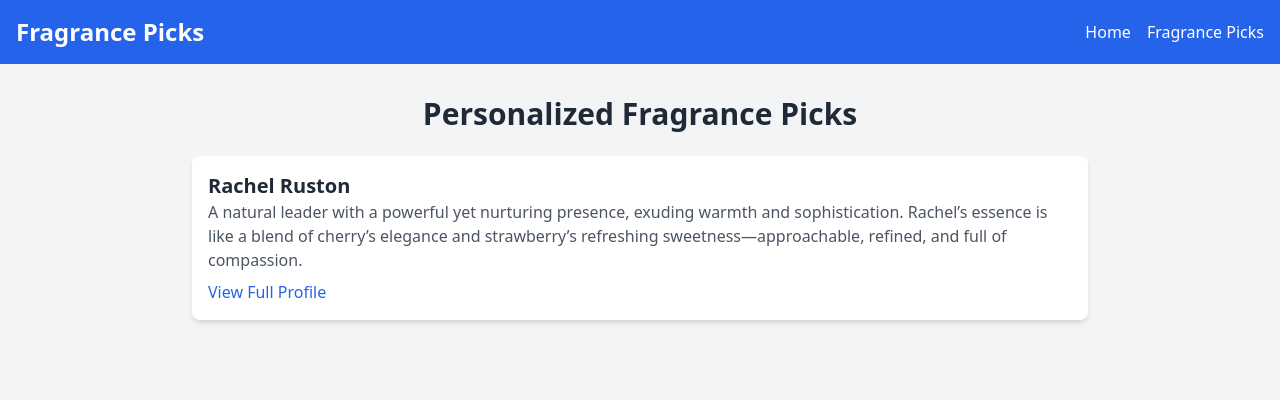
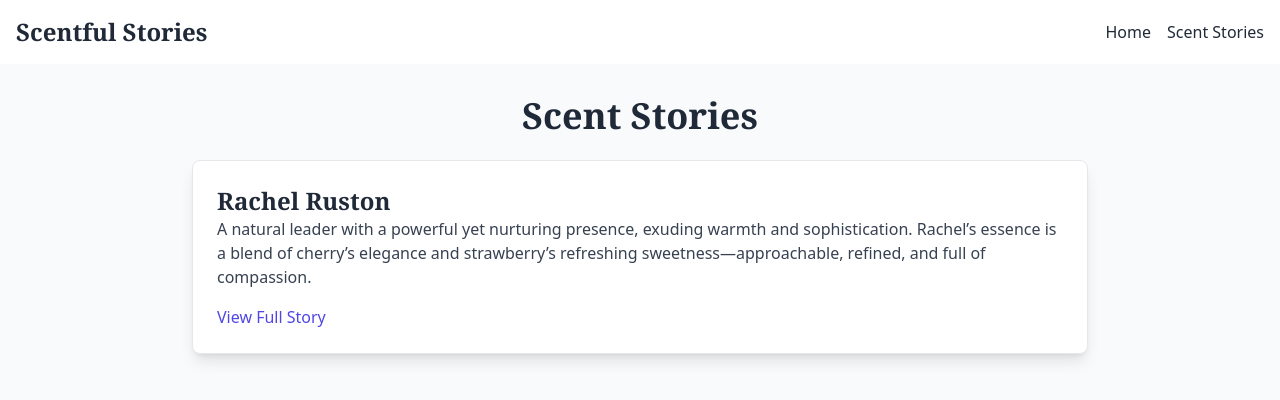
Before and after one commit to P541M/evoria, a React (Create React App) app: page /fragrance-picks in a window 1280 px wide. Shown: the top 400 px of the page. Built offline with nearby package versions, Linux system fonts and the light colour scheme.

Commit message:
feat: updated styling

```diff
--- a/src/components/FragrancePicks.jsx
+++ b/src/components/FragrancePicks.jsx
@@ -3,24 +3,26 @@ import { Link } from "react-router-dom";
 
 function FragrancePicks() {
   return (
-    <div className="min-h-screen bg-gray-100 py-8 px-4">
-      <h2 className="text-3xl font-bold text-gray-800 text-center mb-6">
-        Personalized Fragrance Picks
+    <div className="min-h-screen bg-gray-50 py-8 px-4">
+      <h2 className="text-4xl font-serif font-bold text-gray-800 text-center mb-6">
+        Scent Stories
       </h2>
-      <div className="max-w-4xl mx-auto space-y-4">
-        <div className="bg-white p-4 rounded-lg shadow-md">
-          <h3 className="text-xl font-semibold text-gray-800">Rachel Ruston</h3>
-          <p className="text-gray-600 mb-2">
+      <div className="max-w-4xl mx-auto space-y-6">
+        <div className="bg-white p-6 rounded-lg shadow-lg border border-gray-200">
+          <h3 className="text-2xl font-serif font-semibold text-gray-800">
+            Rachel Ruston
+          </h3>
+          <p className="text-gray-700 mb-4">
             A natural leader with a powerful yet nurturing presence, exuding
-            warmth and sophistication. Rachel’s essence is like a blend of
-            cherry’s elegance and strawberry’s refreshing
-            sweetness—approachable, refined, and full of compassion.
+            warmth and sophistication. Rachel’s essence is a blend of cherry’s
+            elegance and strawberry’s refreshing sweetness—approachable,
+            refined, and full of compassion.
           </p>
           <Link
             to="/fragrance-picks/rachel-ruston"
-            className="text-blue-600 hover:underline"
+            className="text-indigo-600 font-medium hover:text-indigo-400 transition duration-200"
           >
-            View Full Profile
+            View Full Story
           </Link>
         </div>
 
--- a/src/components/LandingPage.jsx
+++ b/src/components/LandingPage.jsx
@@ -5,21 +5,20 @@ function LandingPage() {
   const navigate = useNavigate();
 
   return (
-    <div className="flex flex-col items-center justify-center h-screen bg-gray-100 text-center px-4">
-      <h1 className="text-4xl font-bold text-gray-800 mb-4">
-        Welcome to My Fragrance Picks
+    <div className="flex flex-col items-center justify-center h-screen bg-gradient-to-b from-gray-50 to-gray-100 text-center px-4">
+      <h1 className="text-5xl font-serif font-bold text-gray-800 mb-4">
+        Welcome to Scentful Stories
       </h1>
       <p className="text-lg text-gray-600 mb-8 max-w-md">
-        As a fragrance enthusiast, I enjoy helping others find their perfect
-        scent match. Here you can see personalized fragrance recommendations
-        I’ve made for different individuals, each chosen to match their unique
-        personality and lifestyle.
+        Discover a curated selection of personalized fragrance journeys, each
+        crafted to capture the unique essence of an individual. Dive into
+        aromatic stories that bring each person's scent personality to life.
       </p>
       <button
         onClick={() => navigate("/fragrance-picks")}
-        className="px-6 py-3 bg-blue-600 text-white font-semibold rounded-lg shadow-md hover:bg-blue-700 transition"
+        className="px-6 py-3 bg-gray-800 text-white font-semibold rounded-lg shadow-md hover:bg-gray-700 transition duration-300"
       >
-        View Fragrance Picks
+        Discover Scent Stories
       </button>
     </div>
   );
--- a/src/components/Navbar.jsx
+++ b/src/components/Navbar.jsx
@@ -5,28 +5,28 @@ function Navbar() {
   const [isOpen, setIsOpen] = useState(false);
 
   return (
-    <nav className="bg-blue-600 text-white py-4 shadow-md">
+    <nav className="bg-opacity-90 bg-white text-gray-800 shadow-sm py-4 transition duration-300">
       <div className="container mx-auto flex justify-between items-center px-4">
-        <h1 className="text-2xl font-bold">
-          <Link to="/" className="hover:text-blue-300">
-            Fragrance Picks
+        <h1 className="text-2xl font-serif font-bold">
+          <Link to="/" className="hover:text-gray-600">
+            Scentful Stories
           </Link>
         </h1>
         <button
-          className="md:hidden text-white focus:outline-none"
+          className="md:hidden text-gray-800 focus:outline-none"
           onClick={() => setIsOpen(!isOpen)}
         >
           ☰
         </button>
         <div className={`${isOpen ? "block" : "hidden"} md:flex space-x-4`}>
-          <Link to="/" className="hover:text-blue-300 transition duration-200">
+          <Link to="/" className="hover:text-gray-600 transition duration-200">
             Home
           </Link>
           <Link
             to="/fragrance-picks"
-            className="hover:text-blue-300 transition duration-200"
+            className="hover:text-gray-600 transition duration-200"
           >
-            Fragrance Picks
+            Scent Stories
           </Link>
         </div>
       </div>
--- a/src/components/profiles/RachelRuston.jsx
+++ b/src/components/profiles/RachelRuston.jsx
@@ -3,29 +3,31 @@ import { Link } from "react-router-dom";
 
 function RachelRuston() {
   return (
-    <div className="min-h-screen bg-gray-100 py-8 px-4">
-      <div className="max-w-2xl mx-auto bg-white p-6 rounded-lg shadow-md">
-        <h1 className="text-2xl font-bold text-gray-800 mb-4">Rachel Ruston</h1>
+    <div className="min-h-screen bg-gradient-to-b from-gray-50 to-gray-100 py-12 px-6">
+      <div className="max-w-3xl mx-auto bg-white p-8 rounded-xl shadow-lg border border-gray-200">
+        <h1 className="text-4xl font-serif font-bold text-gray-800 mb-8 text-center">
+          Rachel Ruston
+        </h1>
 
         {/* Signature Daytime Scent */}
-        <section className="mb-6">
-          <h2 className="text-xl font-semibold text-gray-800 mb-2">
+        <section className="mb-10">
+          <h2 className="text-2xl font-semibold text-gray-700 mb-4 border-b pb-2 border-gray-300">
             Signature Daytime Scent: Parfums de Marly Delina Exclusif
           </h2>
-          <p className="text-gray-700 mb-4">
-            <strong>Why Delina Exclusif?</strong> Delina Exclusif is an
-            exceptional choice for daily wear because it embodies a balance of
-            elegance, strength, and approachability—qualities that truly reflect
-            you. This fragrance combines sophistication with subtle warmth,
-            making it feel polished yet inviting. It’s refined enough for a
-            professional setting and carries an air of authority without
-            overwhelming those around you, aligning perfectly with your powerful
-            yet nurturing energy.
+          <p className="text-gray-700 mb-6 leading-relaxed">
+            <strong className="font-semibold">Why Delina Exclusif?</strong>{" "}
+            Delina Exclusif is an exceptional choice for daily wear because it
+            embodies a balance of elegance, strength, and
+            approachability—qualities that truly reflect you. This fragrance
+            combines sophistication with subtle warmth, making it feel polished
+            yet inviting. It’s refined enough for a professional setting and
+            carries an air of authority without overwhelming those around you,
+            aligning perfectly with your powerful yet nurturing energy.
           </p>
 
-          <div className="mb-4">
-            <h3 className="text-lg font-semibold text-gray-700">Notes:</h3>
-            <ul className="list-disc list-inside text-gray-600">
+          <div className="mb-6">
+            <h3 className="text-lg font-semibold text-gray-600">Notes:</h3>
+            <ul className="list-disc list-inside text-gray-600 ml-4">
               <li>
                 <strong>Top Notes:</strong> Pear, Lychee, Grapefruit
               </li>
@@ -39,17 +41,19 @@ function RachelRuston() {
             </ul>
           </div>
 
-          <p className="text-gray-700 mb-4">
-            <strong>Occasion:</strong> Delina Exclusif is ideal for day-to-day
-            office wear, where you need something that quietly commands respect
-            but remains soft and inviting. Its warm, fruity notes create a
-            subtle signature scent, perfect for an everyday fragrance that won’t
-            be overpowering.
+          <p className="text-gray-700 mb-6 leading-relaxed">
+            <strong className="font-semibold">Occasion:</strong> Delina Exclusif
+            is ideal for day-to-day office wear, where you need something that
+            quietly commands respect but remains soft and inviting. Its warm,
+            fruity notes create a subtle signature scent, perfect for an
+            everyday fragrance that won’t be overpowering.
           </p>
 
-          <p className="text-gray-700 mb-4">
-            <strong>Why Pick Delina Exclusif for Certain Days?</strong> Choose
-            Delina Exclusif when you want to make a steady, professional
+          <p className="text-gray-700 mb-6 leading-relaxed">
+            <strong className="font-semibold">
+              Why Pick Delina Exclusif for Certain Days?
+            </strong>{" "}
+            Choose Delina Exclusif when you want to make a steady, professional
             impression. Its fruity and musky undertones are both uplifting and
             grounding, ideal for days with strategic meetings or interactions
             that require your natural warmth to shine through. A light
@@ -59,24 +63,25 @@ function RachelRuston() {
         </section>
 
         {/* Evening Opulence */}
-        <section>
-          <h2 className="text-xl font-semibold text-gray-800 mb-2">
+        <section className="mb-10">
+          <h2 className="text-2xl font-semibold text-gray-700 mb-4 border-b pb-2 border-gray-300">
             Evening Opulence: Carolina Herrera Good Girl Suprême
           </h2>
-          <p className="text-gray-700 mb-4">
-            <strong>Why Good Girl Suprême?</strong> Good Girl Suprême brings a
-            touch of boldness and sophistication that shines in social settings.
-            This fragrance resonates with your natural ability to stand out
-            effortlessly while staying grounded. With its balance of berries,
-            tonka bean, and vetiver, it’s both rich and inviting—qualities that
-            align with your leadership style and warmth. It’s an ideal match for
-            evening gatherings, events, or social occasions where you want a
-            fragrance that enhances your presence.
+          <p className="text-gray-700 mb-6 leading-relaxed">
+            <strong className="font-semibold">Why Good Girl Suprême?</strong>{" "}
+            Good Girl Suprême brings a touch of boldness and sophistication that
+            shines in social settings. This fragrance resonates with your
+            natural ability to stand out effortlessly while staying grounded.
+            With its balance of berries, tonka bean, and vetiver, it’s both rich
+            and inviting—qualities that align with your leadership style and
+            warmth. It’s an ideal match for evening gatherings, events, or
+            social occasions where you want a fragrance that enhances your
+            presence.
           </p>
 
-          <div className="mb-4">
-            <h3 className="text-lg font-semibold text-gray-700">Notes:</h3>
-            <ul className="list-disc list-inside text-gray-600">
+          <div className="mb-6">
+            <h3 className="text-lg font-semibold text-gray-600">Notes:</h3>
+            <ul className="list-disc list-inside text-gray-600 ml-4">
               <li>
                 <strong>Top Notes:</strong> Juicy Berries, Egyptian Jasmine
               </li>
@@ -89,17 +94,20 @@ function RachelRuston() {
             </ul>
           </div>
 
-          <p className="text-gray-700 mb-4">
-            <strong>Occasion:</strong> Good Girl Suprême is best suited for
-            social or evening events where a more pronounced, memorable
-            fragrance is appropriate. The balance of richness and elegance makes
-            it ideal for dinners, gatherings, or professional social events
-            where a bolder yet sophisticated scent can make a statement.
+          <p className="text-gray-700 mb-6 leading-relaxed">
+            <strong className="font-semibold">Occasion:</strong> Good Girl
+            Suprême is best suited for social or evening events where a more
+            pronounced, memorable fragrance is appropriate. The balance of
+            richness and elegance makes it ideal for dinners, gatherings, or
+            professional social events where a bolder yet sophisticated scent
+            can make a statement.
           </p>
 
-          <p className="text-gray-700 mb-4">
-            <strong>Why Pick Good Girl Suprême for Certain Days?</strong> Opt
-            for Good Girl Suprême on days when you have events or gatherings
+          <p className="text-gray-700 mb-6 leading-relaxed">
+            <strong className="font-semibold">
+              Why Pick Good Girl Suprême for Certain Days?
+            </strong>{" "}
+            Opt for Good Girl Suprême on days when you have events or gatherings
             after work. Its bolder presence and layered complexity make it
             suitable for social situations where a touch of glamour is welcomed.
             The grounding vetiver and warm tonka bean create a lasting
@@ -110,9 +118,9 @@ function RachelRuston() {
 
         <Link
           to="/fragrance-picks"
-          className="inline-block mt-6 px-4 py-2 bg-blue-600 text-white font-semibold rounded shadow hover:bg-blue-700"
+          className="inline-block mt-6 px-6 py-2 bg-gray-800 text-white font-semibold rounded shadow-md hover:bg-gray-700 transition duration-300"
         >
-          Back to All Picks
+          Back to Scent Stories
         </Link>
       </div>
     </div>
```
